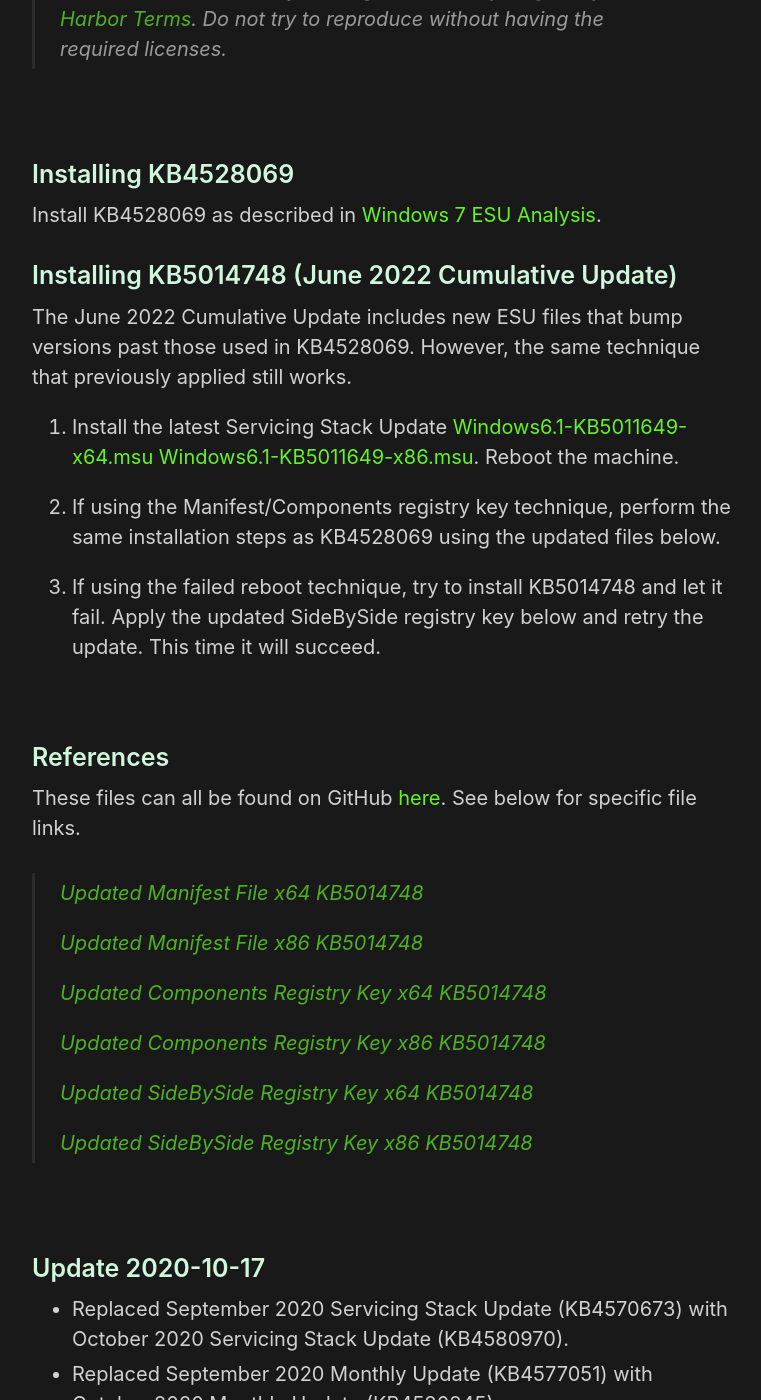
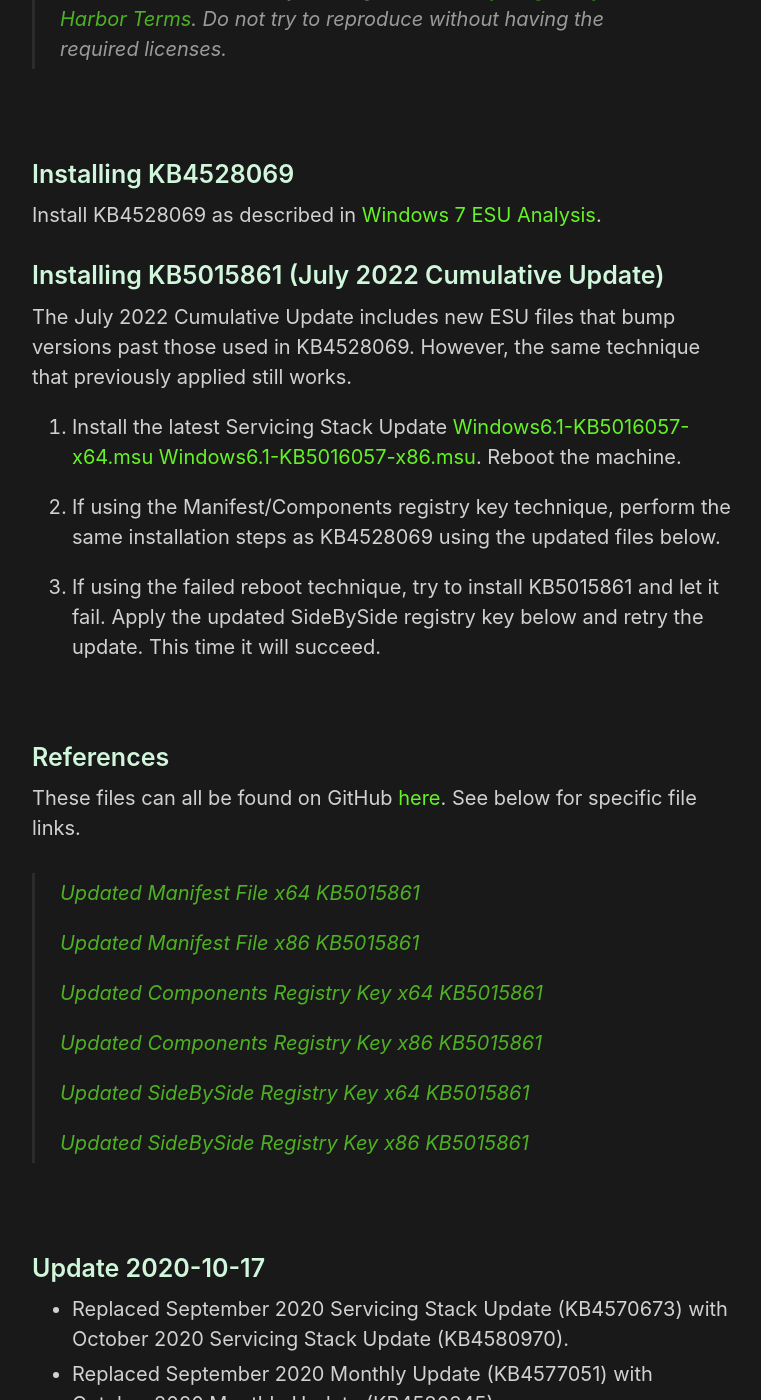
Before and after one commit to HackAndPwn/HackAndPwn.github.io, a Jekyll site: the page built from _posts/2020-09-12-windows-7-esu-analysis-updates.md, in a window 1280 px wide and 1400 px high, scrolled down 731 px. Shown: the whole window, without its empty margins (258-1019 px from the left). Built offline with Jekyll 4.4.1, drawn with Linux system fonts in a browser that asks for light colours; some of the changed text lies outside the part shown.

Commit message:
july 2022 updates

```diff
--- a/_posts/2020-09-12-windows-7-esu-analysis-updates.md
+++ b/_posts/2020-09-12-windows-7-esu-analysis-updates.md
@@ -19,15 +19,15 @@
 
 Install KB4528069 as described in [Windows 7 ESU Analysis](https://hackandpwn.com/windows-7-esu-analysis).
 
-### Installing KB5014748 (June 2022 Cumulative Update)
+### Installing KB5015861 (July 2022 Cumulative Update)
 
-The June 2022 Cumulative Update includes new ESU files that bump versions past those used in KB4528069.  However, the same technique that previously applied still works.
+The July 2022 Cumulative Update includes new ESU files that bump versions past those used in KB4528069.  However, the same technique that previously applied still works.
 
-1. Install the latest Servicing Stack Update [Windows6.1-KB5011649-x64.msu](https://github.com/HackAndPwn/Windows-7-Patching/raw/master/07_ESU_Updates/01_Windows6.1-KB5011649-x64.msu) [Windows6.1-KB5011649-x86.msu](https://github.com/HackAndPwn/Windows-7-Patching/raw/master/07_ESU_Updates/01_Windows6.1-KB5011649-x86.msu).  Reboot the machine.
+1. Install the latest Servicing Stack Update [Windows6.1-KB5016057-x64.msu](https://github.com/HackAndPwn/Windows-7-Patching/raw/master/07_ESU_Updates/01_Windows6.1-KB5016057-x64.msu) [Windows6.1-KB5016057-x86.msu](https://github.com/HackAndPwn/Windows-7-Patching/raw/master/07_ESU_Updates/01_Windows6.1-KB5016057-x86.msu).  Reboot the machine.
 
 2. If using the Manifest/Components registry key technique, perform the same installation steps as KB4528069 using the updated files below.
 
-3. If using the failed reboot technique, try to install KB5014748 and let it fail.  Apply the updated SideBySide registry key below and retry the update.  This time it will succeed.
+3. If using the failed reboot technique, try to install KB5015861 and let it fail.  Apply the updated SideBySide registry key below and retry the update.  This time it will succeed.
 
 <br>
 
@@ -35,17 +35,17 @@
 
 These files can all be found on GitHub [here](https://github.com/HackAndPwn/Windows-7-ESU-Analysis).  See below for specific file links.
 
-> [Updated Manifest File x64 KB5014748](https://github.com/HackAndPwn/Windows-7-ESU-Analysis/blob/master/2022_06/amd64_microsoft-windows-s..edsecurityupdatesai_31bf3856ad364e35_6.1.7602.25984_none_c895d05a365cd0d2.manifest)
+> [Updated Manifest File x64 KB5015861](https://github.com/HackAndPwn/Windows-7-ESU-Analysis/blob/master/2022_07/amd64_microsoft-windows-s..edsecurityupdatesai_31bf3856ad364e35_6.1.7602.26022_none_c8d48770362e29c0.manifest)
 >
-> [Updated Manifest File x86 KB5014748](https://github.com/HackAndPwn/Windows-7-ESU-Analysis/blob/master/2022_06/x86_microsoft-windows-s..edsecurityupdatesai_31bf3856ad364e35_6.1.7602.25984_none_6c7734d67dff5f9c.manifest)
+> [Updated Manifest File x86 KB5015861](https://github.com/HackAndPwn/Windows-7-ESU-Analysis/blob/master/2022_07/x86_microsoft-windows-s..edsecurityupdatesai_31bf3856ad364e35_6.1.7602.26022_none_6cb5ebec7dd0b88a.manifest)
 >
-> [Updated Components Registry Key x64 KB5014748](https://github.com/HackAndPwn/Windows-7-ESU-Analysis/blob/master/2022_06/ComponentsRegistryKey_x64.reg)
+> [Updated Components Registry Key x64 KB5015861](https://github.com/HackAndPwn/Windows-7-ESU-Analysis/blob/master/2022_07/ComponentsRegistryKey_x64.reg)
 >
-> [Updated Components Registry Key x86 KB5014748](https://github.com/HackAndPwn/Windows-7-ESU-Analysis/blob/master/2022_06/ComponentsRegistryKey_x86.reg)
+> [Updated Components Registry Key x86 KB5015861](https://github.com/HackAndPwn/Windows-7-ESU-Analysis/blob/master/2022_07/ComponentsRegistryKey_x86.reg)
 >
-> [Updated SideBySide Registry Key x64 KB5014748](https://github.com/HackAndPwn/Windows-7-ESU-Analysis/blob/master/2022_06/SideBySideRegistryKey_x64.reg)
+> [Updated SideBySide Registry Key x64 KB5015861](https://github.com/HackAndPwn/Windows-7-ESU-Analysis/blob/master/2022_07/SideBySideRegistryKey_x64.reg)
 >
-> [Updated SideBySide Registry Key x86 KB5014748](https://github.com/HackAndPwn/Windows-7-ESU-Analysis/blob/master/2022_06/SideBySideRegistryKey_x86.reg)
+> [Updated SideBySide Registry Key x86 KB5015861](https://github.com/HackAndPwn/Windows-7-ESU-Analysis/blob/master/2022_07/SideBySideRegistryKey_x86.reg)
 
 <br>
 
@@ -141,3 +141,8 @@
 ### Update 2022-06-19
 * Replaced May 2022 Monthly Update (KB5014012) with June 2022 Monthly Update (KB5014748).
 * Replaced May 2022 Manifest, Components Registry Key, and SideBySide Registry Key (6.1.7602.25954) with June 2022 (6.1.7602.25984).
+
+### Update 2022-07-18
+* Replaced March 2022 Servicing Stack Update (KB5011649) with July 2022 Servicing Stack Update (KB5016057).
+* Replaced June 2022 Monthly Update (KB5014748) with July 2022 Monthly Update (KB5015861).
+* Replaced June 2022 Manifest, Components Registry Key, and SideBySide Registry Key (6.1.7602.25984) with July 2022 (6.1.7602.26022).
```
Also changed, not shown: other parts of _posts/2020-09-12-windows-7-esu-analysis-updates.md (+1 -1 lines), _posts/2020-05-23-windows-7-esu-patching.md (+15 -7 lines).
